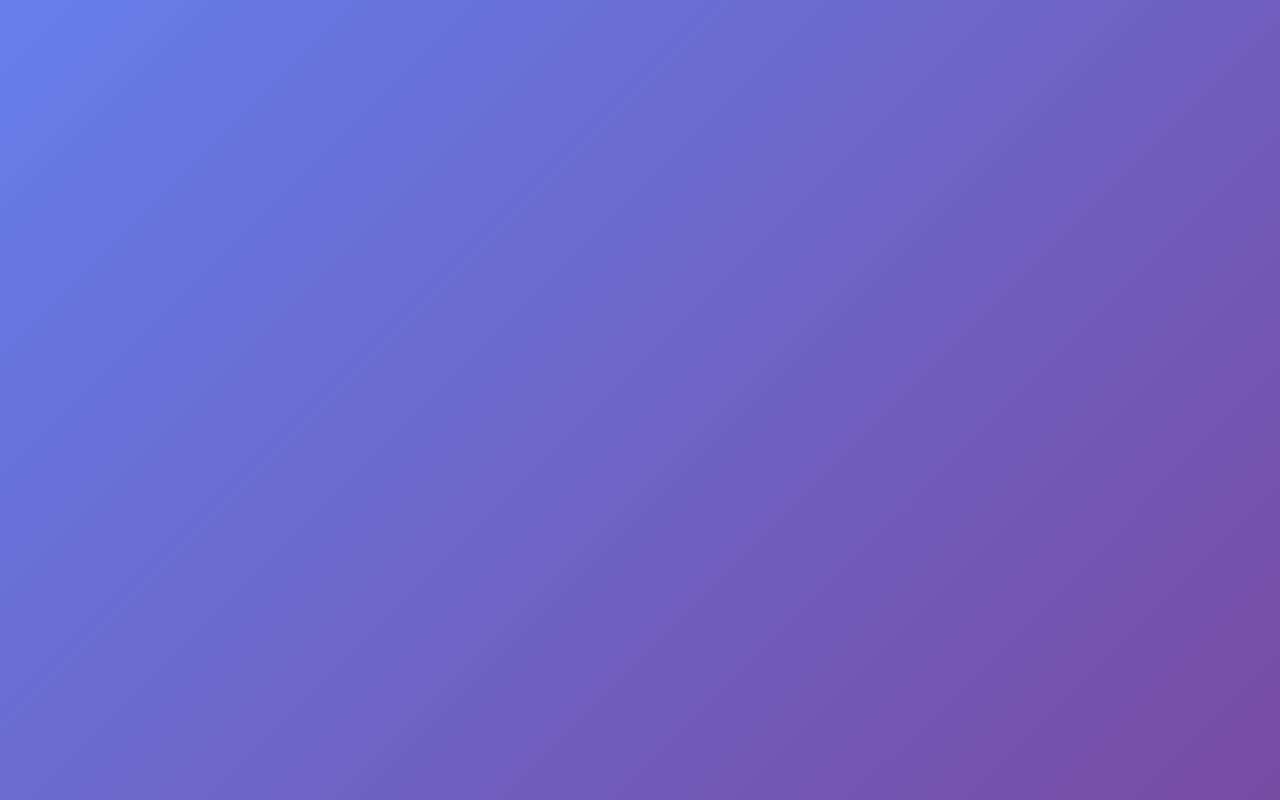
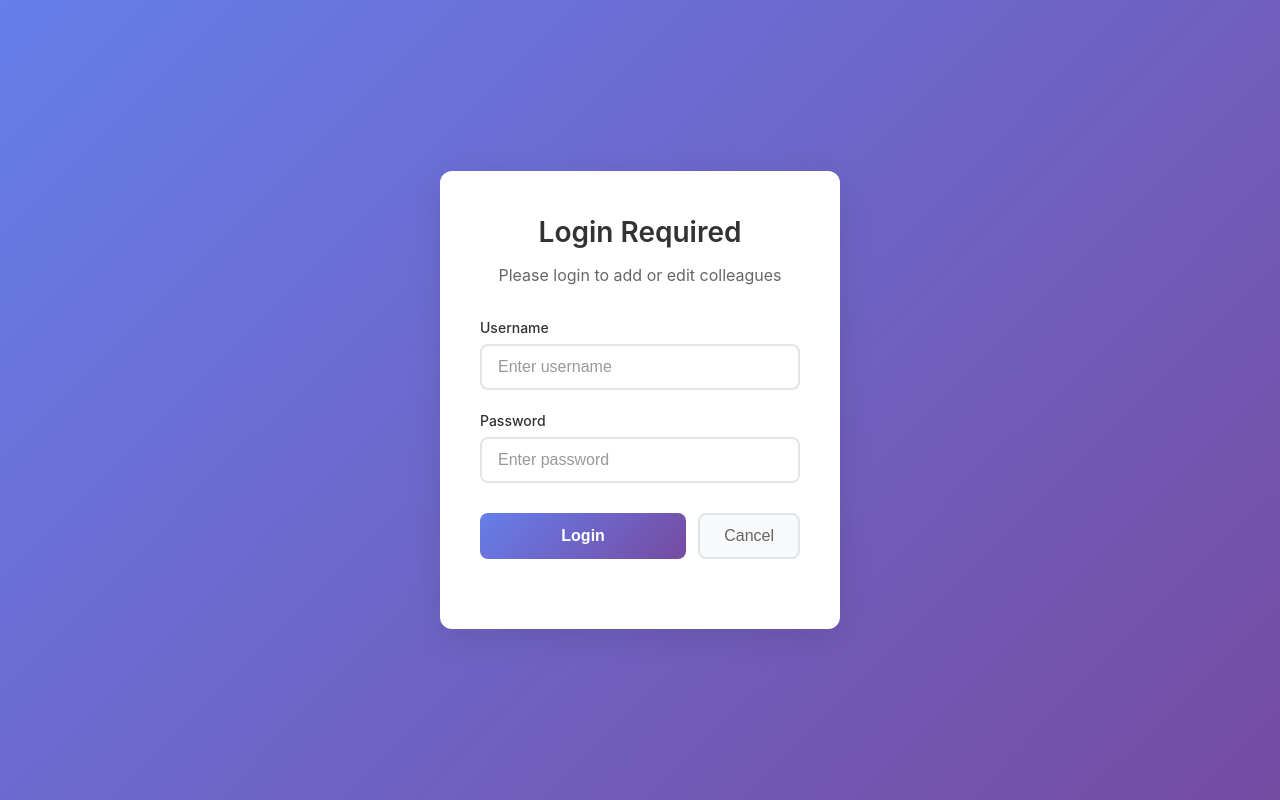
Before and after one commit to dimonss/colleagueAtWork, a React (Vite) app: page /login in a window 1280 px wide. Before the commit this address had no page. Built offline with nearby package versions, Linux system fonts and the light colour scheme.

Commit message:
add login page

```diff
--- a/src/App.jsx
+++ b/src/App.jsx
@@ -2,10 +2,13 @@ import { BrowserRouter as Router, Routes, Route } from 'react-router-dom';
 import ColleaguesList from './components/ColleaguesList';
 import ColleagueDetail from './components/ColleagueDetail';
 import ColleagueForm from './components/ColleagueForm';
+import Login from './components/Login';
+import { AuthProvider } from './context/AuthProvider';
 import './App.css';
 
 function App() {
   return (
+    <AuthProvider>
       <Router>
         <div className="App">
           <Routes>
@@ -13,9 +16,11 @@ function App() {
             <Route path="/colleague/:id" element={<ColleagueDetail />} />
             <Route path="/add" element={<ColleagueForm />} />
             <Route path="/edit/:id" element={<ColleagueForm />} />
+            <Route path="/login" element={<Login />} />
           </Routes>
         </div>
       </Router>
+    </AuthProvider>
   );
 }
 
--- a/src/components/ColleagueForm.jsx
+++ b/src/components/ColleagueForm.jsx
@@ -1,10 +1,13 @@
 import { useState, useEffect, useCallback } from 'react';
-import { useParams, useNavigate } from 'react-router-dom';
+import { useParams, useNavigate, useLocation } from 'react-router-dom';
+import { useAuth } from '../hooks/useAuth';
 import './ColleagueForm.css';
 
 const ColleagueForm = () => {
   const { id } = useParams();
   const navigate = useNavigate();
+  const location = useLocation();
+  const { user, authHeader } = useAuth();
   const [loading, setLoading] = useState(false);
   const [error, setError] = useState('');
   const [formData, setFormData] = useState({
@@ -21,6 +24,13 @@ const ColleagueForm = () => {
   const [photoPreview, setPhotoPreview] = useState(null);
 
   const isEditing = Boolean(id);
+
+  // Redirect to login if not authenticated
+  useEffect(() => {
+    if (!user) {
+      navigate('/login', { state: { from: location } });
+    }
+  }, [user, navigate, location]);
 
   const fetchColleague = useCallback(async () => {
     try {
@@ -108,6 +118,7 @@ const ColleagueForm = () => {
 
       const response = await fetch(url, {
         method,
+        headers: authHeader ? { 'Authorization': authHeader } : undefined,
         body: formDataToSend
       });
 
--- /dev/null
+++ b/src/components/Login.css
@@ -0,0 +1,159 @@
+.login-container {
+  min-height: 100vh;
+  display: flex;
+  align-items: center;
+  justify-content: center;
+  background: linear-gradient(135deg, #667eea 0%, #764ba2 100%);
+  padding: 20px;
+}
+
+.login-card {
+  background: white;
+  border-radius: 12px;
+  box-shadow: 0 8px 32px rgba(0, 0, 0, 0.1);
+  padding: 40px;
+  width: 100%;
+  max-width: 400px;
+  animation: slideIn 0.3s ease-out;
+}
+
+@keyframes slideIn {
+  from {
+    opacity: 0;
+    transform: translateY(20px);
+  }
+  to {
+    opacity: 1;
+    transform: translateY(0);
+  }
+}
+
+.login-header {
+  text-align: center;
+  margin-bottom: 30px;
+}
+
+.login-header h1 {
+  color: #333;
+  margin: 0 0 10px 0;
+  font-size: 28px;
+  font-weight: 600;
+}
+
+.login-header p {
+  color: #666;
+  margin: 0;
+  font-size: 16px;
+}
+
+.login-error {
+  background: #fee;
+  border: 1px solid #fcc;
+  border-radius: 6px;
+  padding: 12px;
+  margin-bottom: 20px;
+  text-align: center;
+}
+
+.login-error p {
+  color: #c33;
+  margin: 0;
+  font-size: 14px;
+}
+
+.login-form {
+  margin-bottom: 30px;
+}
+
+.login-form .form-group {
+  margin-bottom: 20px;
+}
+
+.login-form label {
+  display: block;
+  margin-bottom: 6px;
+  color: #333;
+  font-weight: 500;
+  font-size: 14px;
+}
+
+.login-form input {
+  width: 100%;
+  padding: 12px 16px;
+  border: 2px solid #e1e5e9;
+  border-radius: 8px;
+  font-size: 16px;
+  transition: border-color 0.2s ease;
+  box-sizing: border-box;
+}
+
+.login-form input:focus {
+  outline: none;
+  border-color: #667eea;
+}
+
+.login-form input::placeholder {
+  color: #999;
+}
+
+.login-actions {
+  display: flex;
+  gap: 12px;
+  margin-top: 30px;
+}
+
+.login-button {
+  flex: 1;
+  background: linear-gradient(135deg, #667eea 0%, #764ba2 100%);
+  color: white;
+  border: none;
+  padding: 14px 24px;
+  border-radius: 8px;
+  font-size: 16px;
+  font-weight: 600;
+  cursor: pointer;
+  transition: transform 0.2s ease, box-shadow 0.2s ease;
+}
+
+.login-button:hover:not(:disabled) {
+  transform: translateY(-2px);
+  box-shadow: 0 4px 12px rgba(102, 126, 234, 0.4);
+}
+
+.login-button:disabled {
+  opacity: 0.7;
+  cursor: not-allowed;
+  transform: none;
+}
+
+.cancel-button {
+  background: #f8f9fa;
+  color: #666;
+  border: 2px solid #e1e5e9;
+  padding: 12px 24px;
+  border-radius: 8px;
+  font-size: 16px;
+  font-weight: 500;
+  cursor: pointer;
+  transition: all 0.2s ease;
+}
+
+.cancel-button:hover {
+  background: #e9ecef;
+  border-color: #ced4da;
+}
+
+@media (max-width: 480px) {
+  .login-card {
+    padding: 30px 20px;
+  }
+
+  .login-actions {
+    flex-direction: column;
+  }
+
+  .login-button,
+  .cancel-button {
+    width: 100%;
+  }
+}
--- /dev/null
+++ b/src/components/Login.jsx
@@ -0,0 +1,114 @@
+import { useState } from 'react';
+import { useNavigate, useLocation } from 'react-router-dom';
+import { useAuth } from '../hooks/useAuth';
+import './Login.css';
+
+const Login = () => {
+  const [credentials, setCredentials] = useState({ username: '', password: '' });
+  const [loading, setLoading] = useState(false);
+  const [error, setError] = useState('');
+  const navigate = useNavigate();
+  const location = useLocation();
+  const { login } = useAuth();
+
+  const handleInputChange = (e) => {
+    const { name, value } = e.target;
+    setCredentials(prev => ({
+      ...prev,
+      [name]: value
+    }));
+  };
+
+  const handleSubmit = async (e) => {
+    e.preventDefault();
+    setLoading(true);
+    setError('');
+
+    try {
+      const response = await fetch('http://localhost:3001/api/auth/login', {
+        method: 'POST',
+        headers: {
+          'Content-Type': 'application/json',
+        },
+        body: JSON.stringify(credentials)
+      });
+
+      if (response.ok) {
+        const data = await response.json();
+        console.log(data);
+        login(credentials.username, credentials.password);
+
+        // Redirect to the intended page or home
+        const from = location.state?.from?.pathname || '/';
+        navigate(from, { replace: true });
+      } else {
+        setError('Invalid username or password');
+      }
+    } catch (err) {
+      setError('Login failed. Please try again.');
+      console.error('Login error:', err);
+    } finally {
+      setLoading(false);
+    }
+  };
+
+  const handleCancel = () => {
+    navigate('/');
+  };
+
+  return (
+    <div className="login-container">
+      <div className="login-card">
+        <div className="login-header">
+          <h1>Login Required</h1>
+          <p>Please login to add or edit colleagues</p>
+        </div>
+
+        {error && (
+          <div className="login-error">
+            <p>{error}</p>
+          </div>
+        )}
+
+        <form onSubmit={handleSubmit} className="login-form">
+          <div className="form-group">
+            <label htmlFor="username">Username</label>
+            <input
+              type="text"
+              id="username"
+              name="username"
+              value={credentials.username}
+              onChange={handleInputChange}
+              required
+              placeholder="Enter username"
+            />
+          </div>
+
+          <div className="form-group">
+            <label htmlFor="password">Password</label>
+            <input
+              type="password"
+              id="password"
+              name="password"
+              value={credentials.password}
+              onChange={handleInputChange}
+              required
+              placeholder="Enter password"
+            />
+          </div>
+
+          <div className="login-actions">
+            <button type="submit" className="login-button" disabled={loading}>
+              {loading ? 'Logging in...' : 'Login'}
+            </button>
+            <button type="button" onClick={handleCancel} className="cancel-button">
+              Cancel
+            </button>
+          </div>
+        </form>
+      </div>
+    </div>
+  );
+};
+
+export default Login;
--- /dev/null
+++ b/src/context/AuthContext.js
@@ -0,0 +1,3 @@
+import { createContext } from 'react';
+
+export const AuthContext = createContext();
--- /dev/null
+++ b/src/context/AuthProvider.jsx
@@ -0,0 +1,36 @@
+import { useState, useEffect } from 'react';
+import { AuthContext } from './AuthContext';
+
+export const AuthProvider = ({ children }) => {
+  const [user, setUser] = useState(null);
+  const [authHeader, setAuthHeader] = useState(null);
+
+  useEffect(() => {
+    const username = localStorage.getItem('username');
+    const password = localStorage.getItem('password');
+    if (username && password) {
+      setUser({ username });
+      setAuthHeader('Basic ' + btoa(`${username}:${password}`));
+    }
+  }, []);
+
+  const login = (username, password) => {
+    localStorage.setItem('username', username);
+    localStorage.setItem('password', password);
+    setUser({ username });
+    setAuthHeader('Basic ' + btoa(`${username}:${password}`));
+  };
+
+  const logout = () => {
+    localStorage.removeItem('username');
+    localStorage.removeItem('password');
+    setUser(null);
+    setAuthHeader(null);
+  };
+
+  return (
+    <AuthContext.Provider value={{ user, authHeader, login, logout }}>
+      {children}
+    </AuthContext.Provider>
+  );
+};
--- /dev/null
+++ b/src/hooks/useAuth.js
@@ -0,0 +1,10 @@
+import { useContext } from 'react';
+import { AuthContext } from '../context/AuthContext.js';
+
+export const useAuth = () => {
+  const context = useContext(AuthContext);
+  if (!context) {
+    throw new Error('useAuth must be used within an AuthProvider');
+  }
+  return context;
+};
```
Lines whose indentation alone changed are shown as unchanged.
